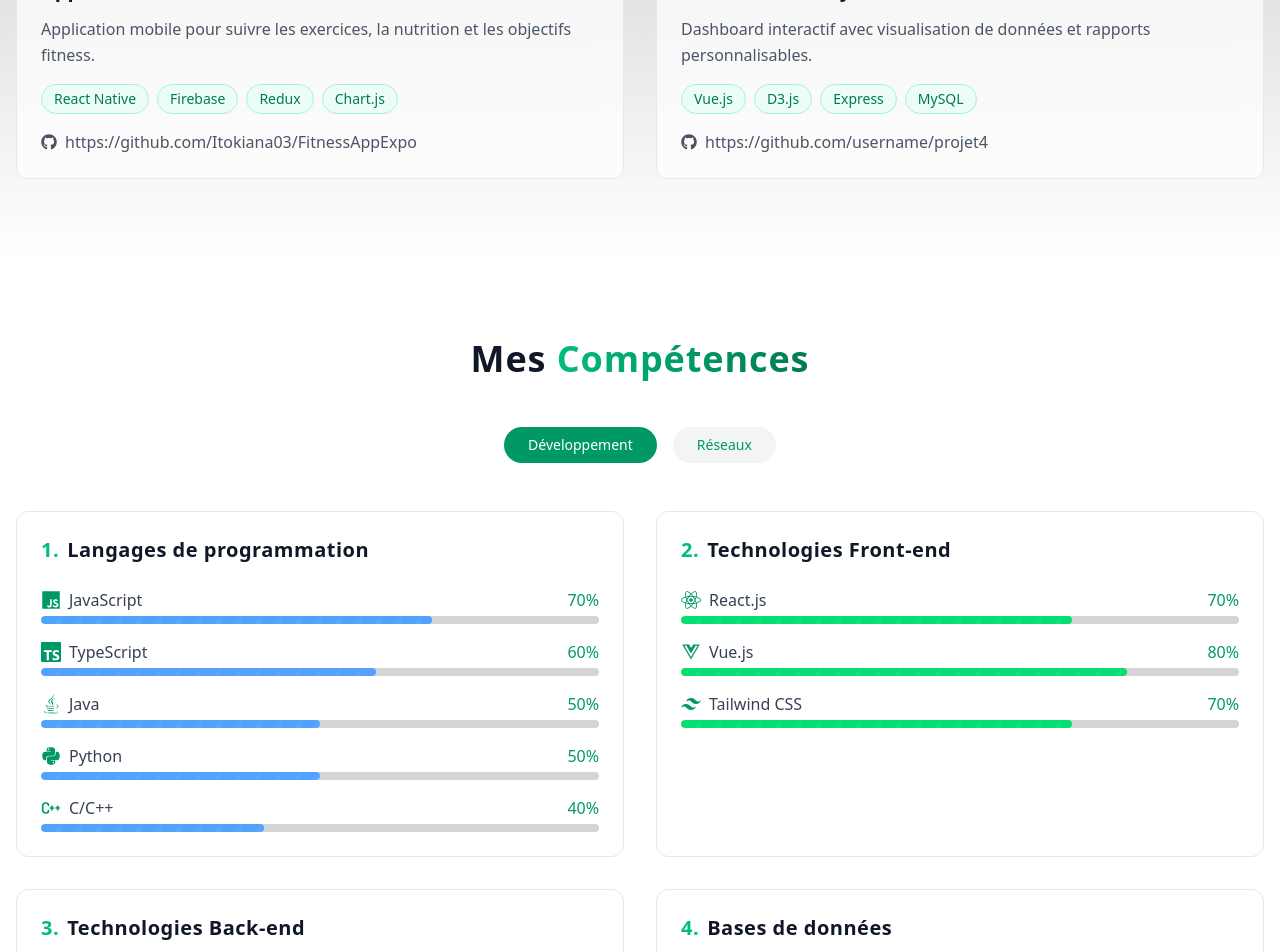
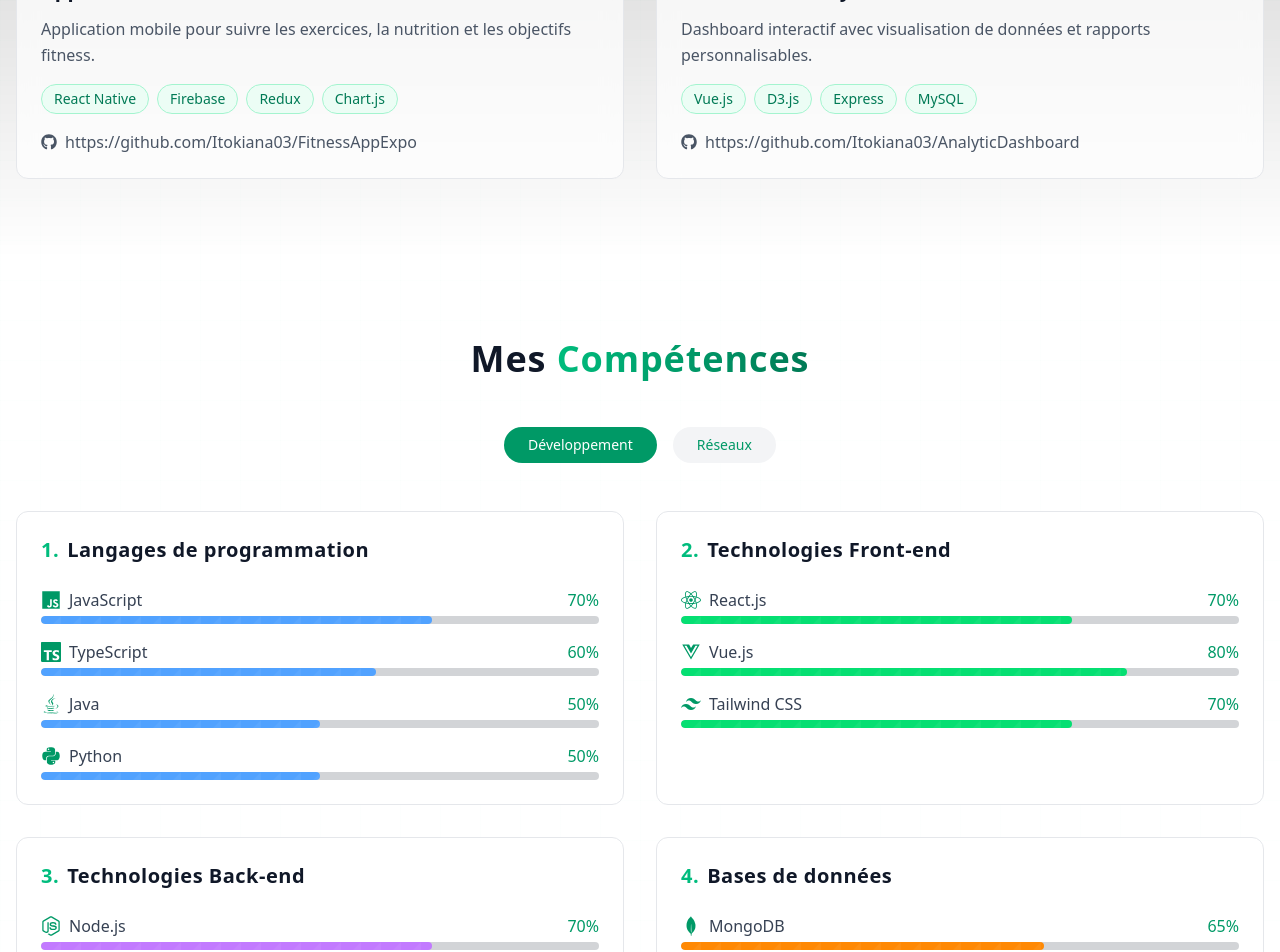
Before and after one commit to Itokiana03/portfolio, a React (Vite) app: page / in a window 1280 px wide. Shown: the part 1800-2752 px from the top of the page. Built offline with nearby package versions, Linux system fonts and the light colour scheme.

Commit message:
changement portfolio

```diff
--- a/src/pages/MainPage.jsx
+++ b/src/pages/MainPage.jsx
@@ -70,8 +70,8 @@
       description: 'Dashboard interactif avec visualisation de données et rapports personnalisables.',
       technologies: ['Vue.js', 'D3.js', 'Express', 'MySQL'],
       imageUrl: 'https://placehold.co/600x400',
-      githubUrl: 'https://github.com/username/projet4',
-      liveUrl: 'https://projet4.example.com',
+      githubUrl: 'https://github.com/Itokiana03/AnalyticDashboard',
+      liveUrl: null,
     },
   ];
 
@@ -86,7 +86,7 @@
         { name: 'TypeScript', level: 60, icon: <SiTypescript /> },
         { name: 'Java', level: 50, icon: <FaJava /> },
         { name: 'Python', level: 50, icon: <FaPython /> },
-        { name: 'C/C++', level: 40, icon: <TbBrandCpp /> },
+        // { name: 'C/C++', level: 40, icon: <TbBrandCpp /> },
       ],
     },
     {
@@ -125,7 +125,7 @@
       skills: [
         { name: 'Administration Réseau', level: 65, icon: <FaServer /> },
         { name: 'Protocoles TCP/IP', level: 50, icon: <FaNetworkWired /> },
-        { name: 'Sécurité Réseau', level: 50, icon: <FaTools /> },
+        // { name: 'Sécurité Réseau', level: 50, icon: <FaTools /> },
       ],
     },
     {
@@ -135,7 +135,7 @@
       skills: [
         { name: 'Wireshark', level: 40, icon: <SiWireshark /> },
         { name: 'Pare-feu & Proxy', level: 30, icon: <FaTools /> },
-        { name: 'Monitoring Réseau', level: 40, icon: <FaNetworkWired /> },
+        // { name: 'Monitoring Réseau', level: 40, icon: <FaNetworkWired /> },
       ],
     }
   ];
@@ -202,7 +202,7 @@
       date: "2021",
       title: "Développeur mobile (stagiaire)",
       location: "Bucky Burger",
-      description: "Développement d'applications mobile pour le suivi de décaissement des points de ventes",
+      description: "Développement d'applications mobile pour le suivi de décaissement des points de ventes. Avec React Native et Node Js",
       icon: <FaBriefcase />,
       type: 'internship'
     },
```
